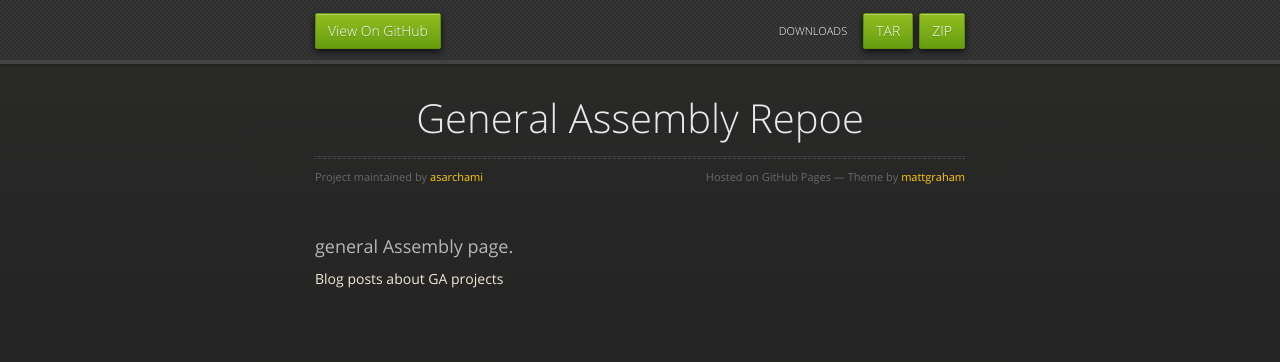
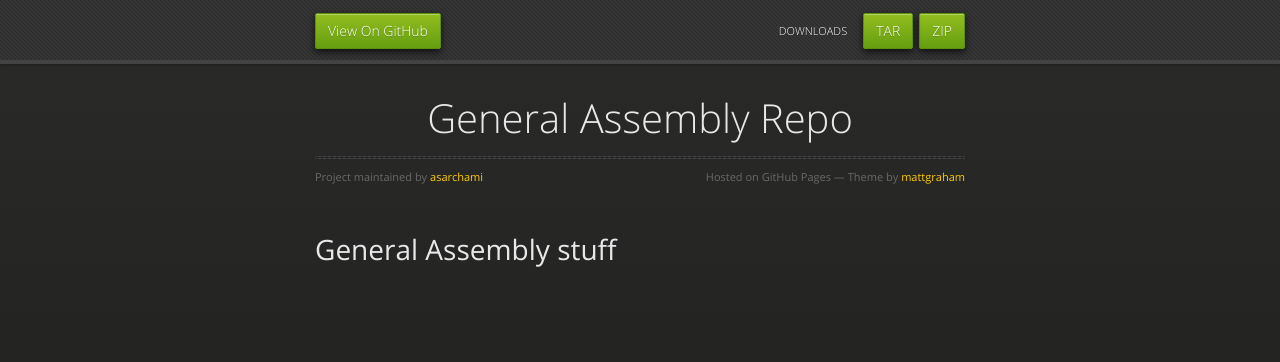
Before and after one commit to asarchami/GA, a plain HTML site: page index.html in a window 1280 px wide. Drawn offline with nearby package versions, Linux system fonts and the light colour scheme.

Commit message:
Create gh-pages branch via GitHub

```diff
--- a/index.html
+++ b/index.html
@@ -3,7 +3,7 @@
   <head>
     <meta charset="utf-8">
     <meta http-equiv="X-UA-Compatible" content="chrome=1">
-    <title>General Assembly Repoe by asarchami</title>
+    <title>General Assembly Repo by asarchami</title>
     <link rel="stylesheet" href="stylesheets/styles.css">
     <link rel="stylesheet" href="stylesheets/github-dark.css">
     <script src="https://ajax.googleapis.com/ajax/libs/jquery/1.7.1/jquery.min.js"></script>
@@ -31,17 +31,15 @@
 
       <section>
         <div id="title">
-          <h1>General Assembly Repoe</h1>
+          <h1>General Assembly Repo</h1>
           <p></p>
           <hr>
           <span class="credits left">Project maintained by <a href="https://github.com/asarchami">asarchami</a></span>
           <span class="credits right">Hosted on GitHub Pages &mdash; Theme by <a href="https://twitter.com/michigangraham">mattgraham</a></span>
         </div>
 
-        <h3>
-<a id="general-assembly-page" class="anchor" href="#general-assembly-page" aria-hidden="true"><span aria-hidden="true" class="octicon octicon-link"></span></a>general Assembly page.</h3>
-
-<p>Blog posts about GA projects</p>
+        <h1>
+<a id="general-assembly-stuff" class="anchor" href="#general-assembly-stuff" aria-hidden="true"><span aria-hidden="true" class="octicon octicon-link"></span></a>General Assembly stuff</h1>
       </section>
 
     </div>
--- a/params.json
+++ b/params.json
@@ -1,6 +1,6 @@
 {
-  "name": "General Assembly Repoe",
+  "name": "General Assembly Repo",
   "tagline": "",
-  "body": "### general Assembly page.\r\nBlog posts about GA projects",
+  "body": "# General Assembly stuff\r\n",
   "note": "Don't delete this file! It's used internally to help with page regeneration."
 }
```
